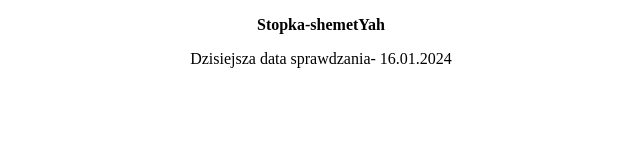
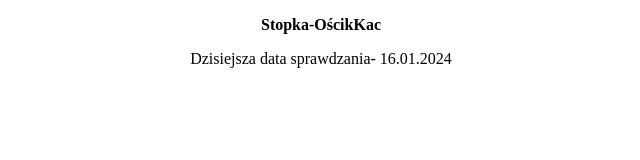
Before and after one commit to Tost0/O-cik2, a plain HTML site: page Stopka_Kacper_Ościk.html in a window 1280 px wide. Shown: the full height of the page, 319-959 px from the left. Drawn offline with Linux system fonts and the light colour scheme.

Commit message:
Update Stopka_Kacper_Ościk.html

```diff
--- a/Stopka_Kacper_Ościk.html
+++ b/Stopka_Kacper_Ościk.html
@@ -6,7 +6,7 @@
     <title>stopka</title>
 </head>
 <body>
-<p align="center"><b>Stopka-shemetYah</b> </p>
+<p align="center"><b>Stopka-OścikKac</b> </p>
 <p align="center">Dzisiejsza data sprawdzania- 16.01.2024</p>
 
 </body>
```
